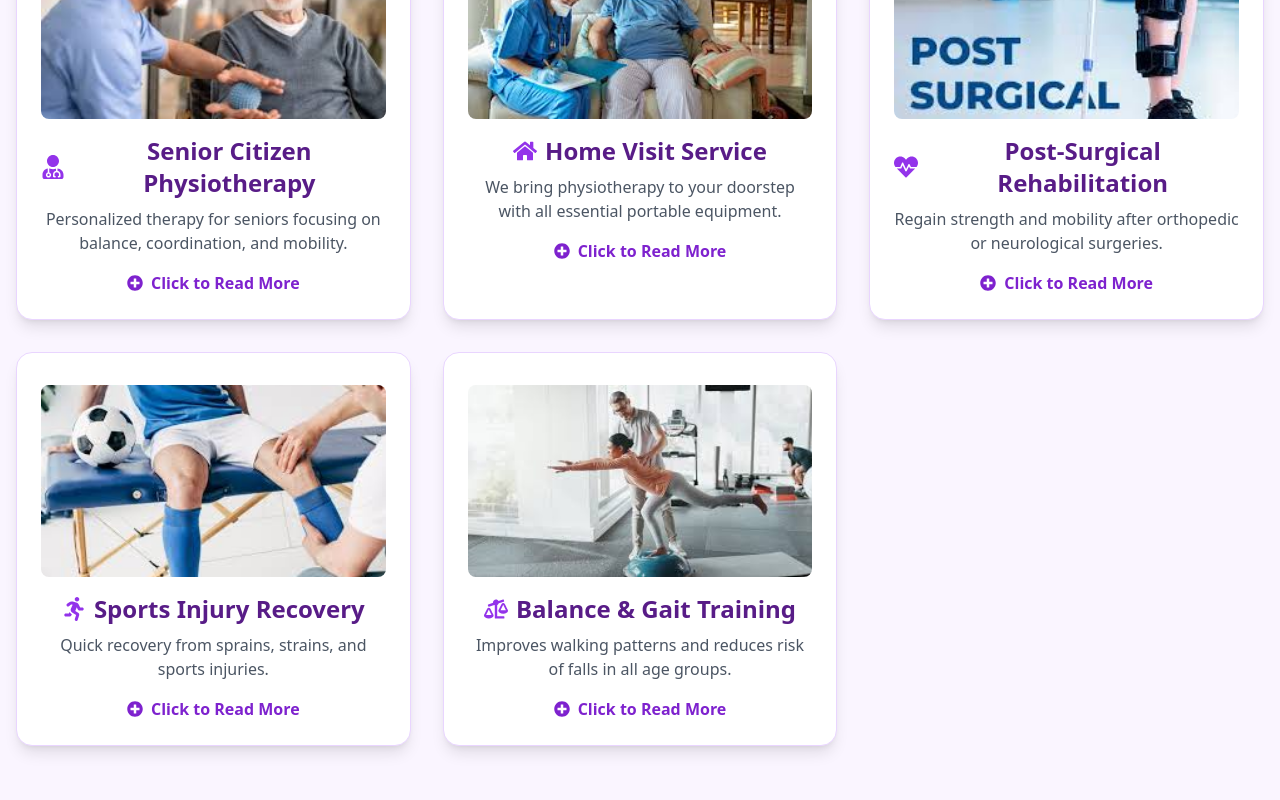
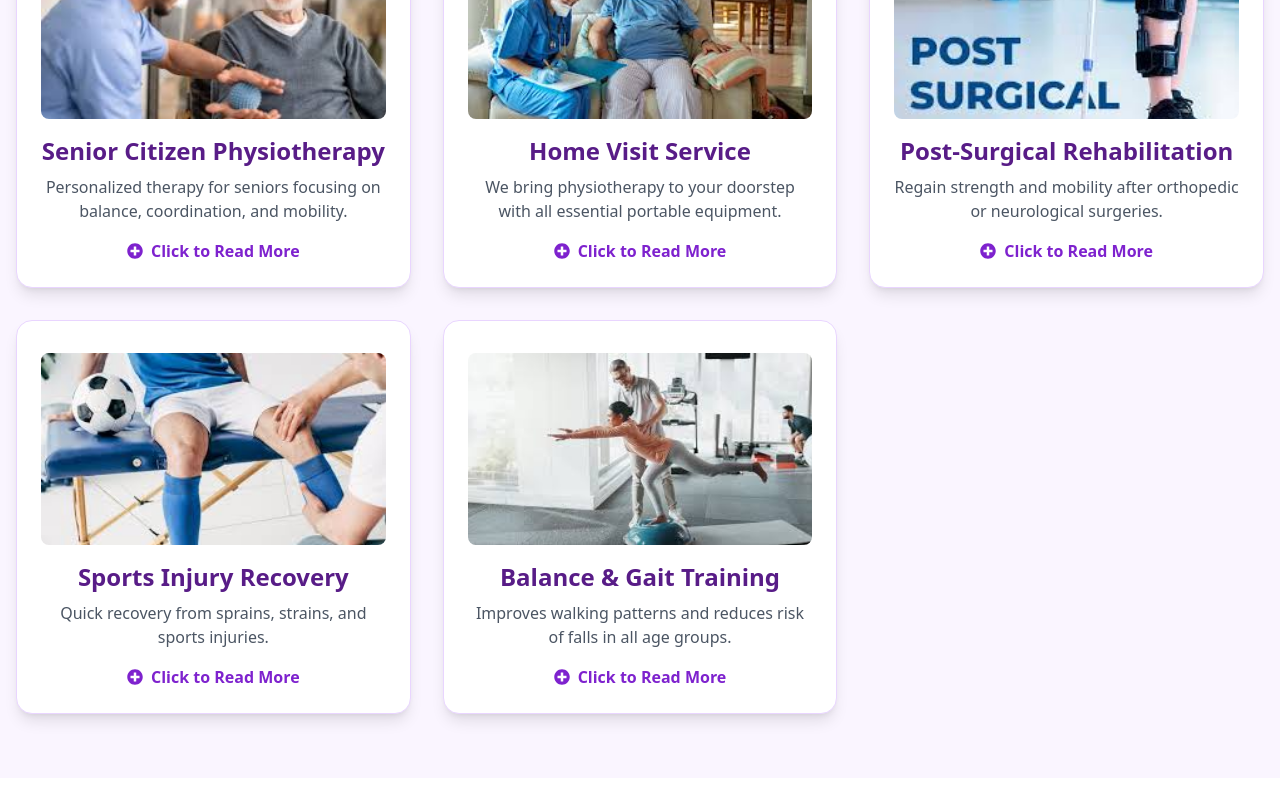
Before and after one commit to mrunalbhosale26/PhysioCare, a React (Create React App) app in the folder physio-frontend/: page /services in a window 1280 px wide. Shown: the part 788-1588 px from the top of the page. Built offline with nearby package versions, Linux system fonts and the light colour scheme.

Commit message:
Made some changes

```diff
--- a/physio-frontend/src/pages/Services.js
+++ b/physio-frontend/src/pages/Services.js
@@ -1,13 +1,11 @@
 import React, { useState } from "react";
-import { FaHeartbeat, FaUserMd, FaHome, FaRunning, FaBalanceScaleLeft, FaBone, FaPlusCircle } from "react-icons/fa";
-import { MdElectricalServices, MdBackHand } from "react-icons/md";
+import { FaPlusCircle } from "react-icons/fa";
 
 export default function Services() {
   const [expandedIndex, setExpandedIndex] = useState(null);
 
   const services = [
     {
-      icon: <MdBackHand size={24} className="text-purple-600" />,
       title: "Back Pain Relief",
       description: "We address lower and upper back pain caused by poor posture, disc issues, or muscle strain.",
       treatments: [
@@ -20,7 +18,6 @@ export default function Services() {
       image: "/images/back-pain.jpg",
     },
     {
-      icon: <FaBone size={24} className="text-purple-600" />,
       title: "Joint Mobilization",
       description: "Improves flexibility and reduces stiffness in knees, shoulders, elbows, or hips.",
       treatments: [
@@ -31,7 +28,6 @@ export default function Services() {
       image: "/images/joint-mobilization.jpg",
     },
     {
-      icon: <MdElectricalServices size={24} className="text-purple-600" />,
       title: "Electrotherapy",
       description: "Used for pain relief, inflammation control, and muscle stimulation.",
       treatments: [
@@ -42,16 +38,7 @@ export default function Services() {
       image: "/images/electrotherapy.jpg",
     },
     {
-      // Senior Citizen Physiotherapy fixed spacing
-      icon: <FaUserMd size={24} className="text-purple-600" />,
-      title: (
-        <span className="flex items-center">
-          <span style={{ width: 24, display: "inline-block" }} className="text-purple-600">
-            <FaUserMd size={24} />
-          </span>
-          <span style={{ marginLeft: 8 }}>Senior Citizen Physiotherapy</span>
-        </span>
-      ),
+      title: "Senior Citizen Physiotherapy",
       description: "Personalized therapy for seniors focusing on balance, coordination, and mobility.",
       treatments: [
         "Fall prevention",
@@ -62,15 +49,7 @@ export default function Services() {
       image: "/images/senior-physio.jpg",
     },
     {
-      icon: <FaHome size={24} className="text-purple-600" />,
-      title: (
-        <span className="flex items-center">
-          <span style={{ width: 24, display: "inline-block" }} className="text-purple-600">
-            <FaHome size={24} />
-          </span>
-          <span style={{ marginLeft: 8 }}>Home Visit Service</span>
-        </span>
-      ),
+      title: "Home Visit Service",
       description: "We bring physiotherapy to your doorstep with all essential portable equipment.",
       treatments: [
         "TENS",
@@ -81,16 +60,7 @@ export default function Services() {
       image: "/images/home-visit.jpg",
     },
     {
-      // Post-Surgical Rehabilitation fixed spacing
-      icon: <FaHeartbeat size={24} className="text-purple-600" />,
-      title: (
-        <span className="flex items-center">
-          <span style={{ width: 24, display: "inline-block" }} className="text-purple-600">
-            <FaHeartbeat size={24} />
-          </span>
-          <span style={{ marginLeft: 8 }}>Post-Surgical Rehabilitation</span>
-        </span>
-      ),
+      title: "Post-Surgical Rehabilitation",
       description: "Regain strength and mobility after orthopedic or neurological surgeries.",
       treatments: [
         "Scar massage",
@@ -101,15 +71,7 @@ export default function Services() {
       image: "/images/post-surgery.jpg",
     },
     {
-      icon: <FaRunning size={24} className="text-purple-600" />,
-      title: (
-        <span className="flex items-center">
-          <span style={{ width: 24, display: "inline-block" }} className="text-purple-600">
-            <FaRunning size={24} />
-          </span>
-          <span style={{ marginLeft: 8 }}>Sports Injury Recovery</span>
-        </span>
-      ),
+      title: "Sports Injury Recovery",
       description: "Quick recovery from sprains, strains, and sports injuries.",
       treatments: [
         "RICE therapy",
@@ -121,16 +83,7 @@ export default function Services() {
       image: "/images/sports-injury.jpg",
     },
     {
-      // Balance & Gait Training fixed spacing
-      icon: <FaBalanceScaleLeft size={24} className="text-purple-600" />,
-      title: (
-        <span className="flex items-center">
-          <span style={{ width: 24, display: "inline-block" }} className="text-purple-600">
-            <FaBalanceScaleLeft size={24} />
-          </span>
-          <span style={{ marginLeft: 8 }}>Balance & Gait Training</span>
-        </span>
-      ),
+      title: "Balance & Gait Training",
       description: "Improves walking patterns and reduces risk of falls in all age groups.",
       treatments: [
         "Gait correction",
@@ -162,19 +115,12 @@ export default function Services() {
               <div className="flex flex-col items-center text-center">
                 <img
                   src={service.image}
-                  alt={typeof service.title === "string" ? service.title : ""}
+                  alt={service.title}
                   className="w-full h-48 object-cover rounded-lg mb-4 mt-2"
                 />
 
-                <h3 className="text-2xl font-semibold text-purple-900 mb-2 flex items-center justify-center gap-2">
-                  {typeof service.title === "string" ? (
-                    <>
-                      <span>{service.icon}</span>
-                      {service.title}
-                    </>
-                  ) : (
-                    service.title
-                  )}
+                <h3 className="text-2xl font-semibold text-purple-900 mb-2">
+                  {service.title}
                 </h3>
 
                 <p className="text-gray-600 mb-4">{service.description}</p>
```
